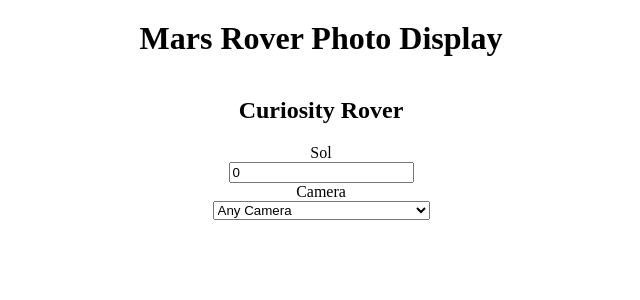
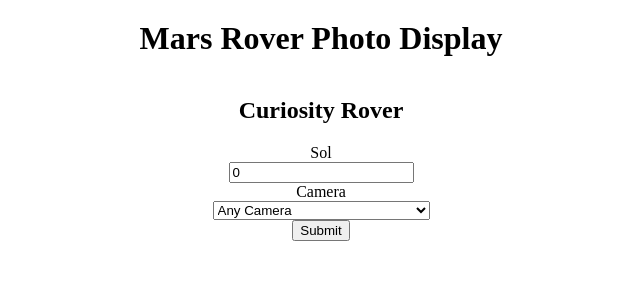
Before and after one commit to AnimeshKC/MarsPhotos, a React (Create React App) app in the folder client/: page / in a window 1280 px wide. Shown: the top 300 px of the page, without its empty margins (319-959 px from the left). Built offline with nearby package versions, Linux system fonts and the light colour scheme.

Commit message:
beginning form submitting

```diff
--- a/client/src/App.js
+++ b/client/src/App.js
@@ -6,24 +6,31 @@
     solNum: 0,
     cameraType: "any",
   })
-
-  //const [camera, setCamera] = useForm("All Cameras")
+  function handleSubmit(e) {
+    e.preventDefault()
+    //console.log(roverFormValues)
+  }
   return (
     <div className="appContainer">
       <h1 className="appTitle">Mars Rover Photo Display</h1>
       <h2 className="roverTitle">Curiosity Rover</h2>
       <div className="appFormContainer">
-        <span>Sol</span>
-        <form>
+        <form onSubmit={handleSubmit}>
+          <div>
+            <div>
+              <label>Sol</label>
+            </div>
             <input
               type="number"
               name="solNum"
               value={roverFormValues.solNum}
               onChange={setRoverFormValues}
             ></input>
-        </form>
-        <span>Camera</span>
-        <form>
+          </div>
+          <div>
+            <div>
+              <label>Camera</label>
+            </div>
             <select
               name="cameraType"
               value={setRoverFormValues.cameraType}
@@ -38,6 +45,8 @@
               <option value="mardi">Mars Descent Imager</option>
               <option value="navcam">Navigation Camera</option>
             </select>
+          </div>
+          <button type="submit">Submit</button>
         </form>
       </div>
     </div>
--- a/client/src/components/useForm.js
+++ b/client/src/components/useForm.js
@@ -2,7 +2,7 @@
 
 export const useForm = (initialValues) => {
   const [values, setValues] = useState(initialValues)
-  console.log(values)
+  //console.log(values)
   return [
     values,
     (e) => {
```
Lines whose indentation alone changed are shown as unchanged.
